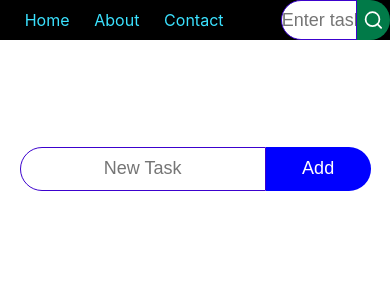
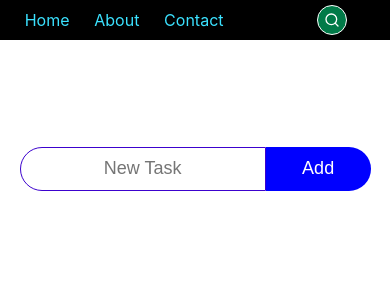
Before and after one commit to khanra321/To-do-List, a React (Create React App) app: page / in a window 390 px wide. Shown: the top 300 px of the page. Built offline with nearby package versions, Linux system fonts and the light colour scheme.

Commit message:
search box show

```diff
--- a/src/Components/1-Header.js
+++ b/src/Components/1-Header.js
@@ -1,12 +1,15 @@
-import React from 'react';
+import{ useState } from 'react';
 import "../Styles/Header.css";
 import { Search } from "lucide-react";
 
 
+
 export default function Header() {
+
+  const [showSearch, setShowSearch] = useState(false);
   return (
     <div id="header">
-        <div id="navLink">
+        <div id="navLink" className={showSearch ? "hideNavLink" : ""}>
             <a href="#Home" id="home">Home</a>
             <a href="#About" id="home">About</a>
             <a href="#Contact" id="home">Contact</a>
@@ -15,8 +18,8 @@ export default function Header() {
 
         <div id="navSearch">
 
-            <input type="text" id="searchInput" placeholder="Enter task name"/>
-            <button id="searchBtn"><Search size={24} /></button>
+            <input type="text" id="searchInput" className={showSearch ? "show" : ""} placeholder="Enter task name"/>
+            <button id="searchBtn" onClick={() => setShowSearch(!showSearch)}><Search size={24} /></button>
 
         </div>
     </div>
--- a/src/Styles/Header.css
+++ b/src/Styles/Header.css
@@ -31,17 +31,26 @@
     align-items: center;
 
 }
+#navLink.hideNavLink {
+
+    display: none;
+
+}
+
 
 #navSearch{
     height: 100%;
     width: 28%;
-
+    margin: auto;
 
     display: flex;
     flex-direction: row;
     justify-content: center;
     align-items: center;
+}
+#navSearch.hideNavLink {
 
+    width: 100%;
 
 }
 
@@ -64,6 +73,7 @@
 }
 
 #searchInput:focus{
+    display: block;
     inset: 0;
     background-color: rgb(255, 253, 253);
     box-shadow:
@@ -97,17 +107,26 @@
 
 
 #searchBtn:active{
-    background-color: rgb(1, 1, 106);
+
+    background-color: rgb(8, 255, 65);
 }
 
+@media (max-width: 500px){
+    #searchInput{
+        display: none;
+    }
 
-#searchR{
-    display: block;
+    #searchBtn{
+        height: 30px;
+        width: 30px;
 
-    margin-top: 100px;
+        border: 1px solid white;
 
-    width: 50%;
-    height: 20%;
-    color: white;
+        border-radius: 50%;
 
+    }
+    #searchInput.show {
+        display: block;
+        width: 200px;
+    }
 }
```
